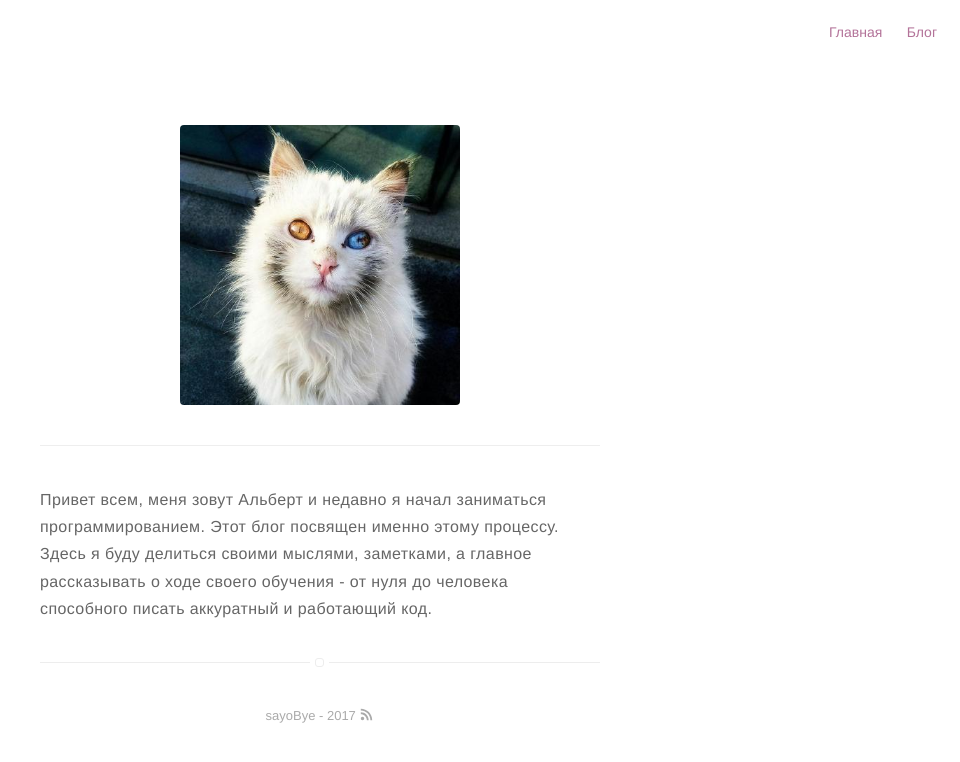
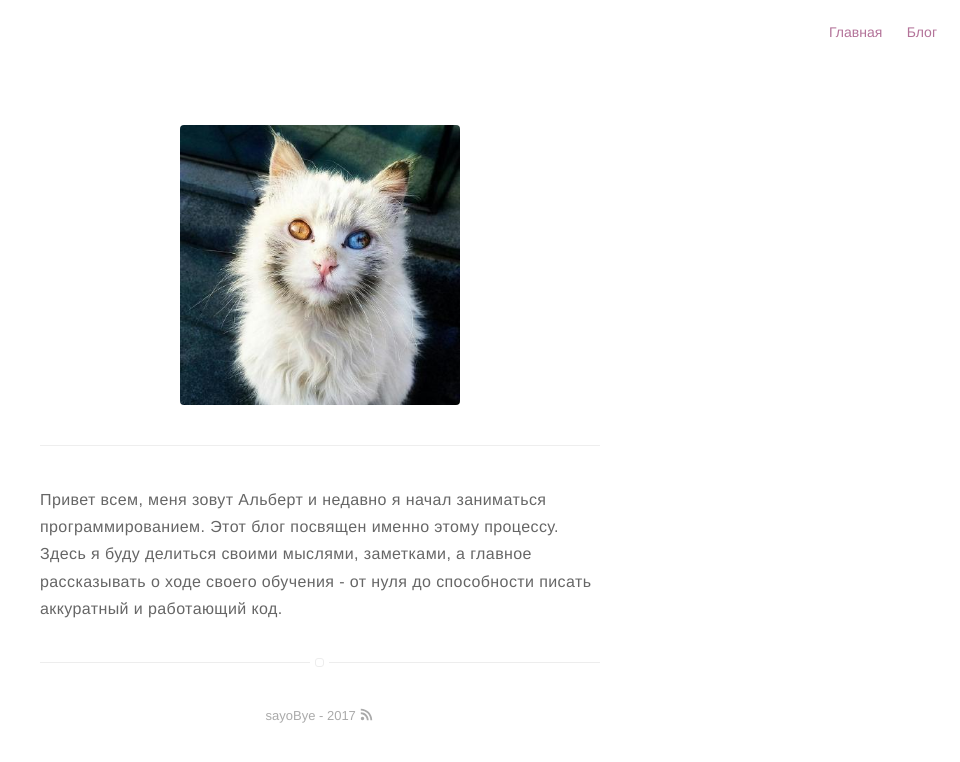
Before and after one commit to SayoBye/devblog, a Jekyll site: the page built from about.md, in a window 1280 px wide. Shown: the top 762 px of the page, without its empty margins (320-1280 px from the left). Built offline with Jekyll 4.4.1, drawn with Linux system fonts in a browser that asks for light colours.

Commit message:
completed the article

```diff
--- a/about.md
+++ b/about.md
@@ -5,5 +5,5 @@ layout: page
 ![Profile Image]({{ site.url }}/{{ site.picture }})
 * * *
 <p>
-Привет всем, меня зовут Альберт и недавно я начал заниматься программированием. Этот блог посвящен именно этому процессу. Здесь я буду делиться своими мыслями, заметками, а главное рассказывать о ходе своего обучения - от нуля до человека способного писать аккуратный и работающий код.
+Привет всем, меня зовут Альберт и недавно я начал заниматься программированием. Этот блог посвящен именно этому процессу. Здесь я буду делиться своими мыслями, заметками, а главное рассказывать о ходе своего обучения - от нуля до способности писать аккуратный и работающий код.
 </p>
```
Also changed, not shown: _posts/2017-08-26-1.md (+9 -5 lines).
